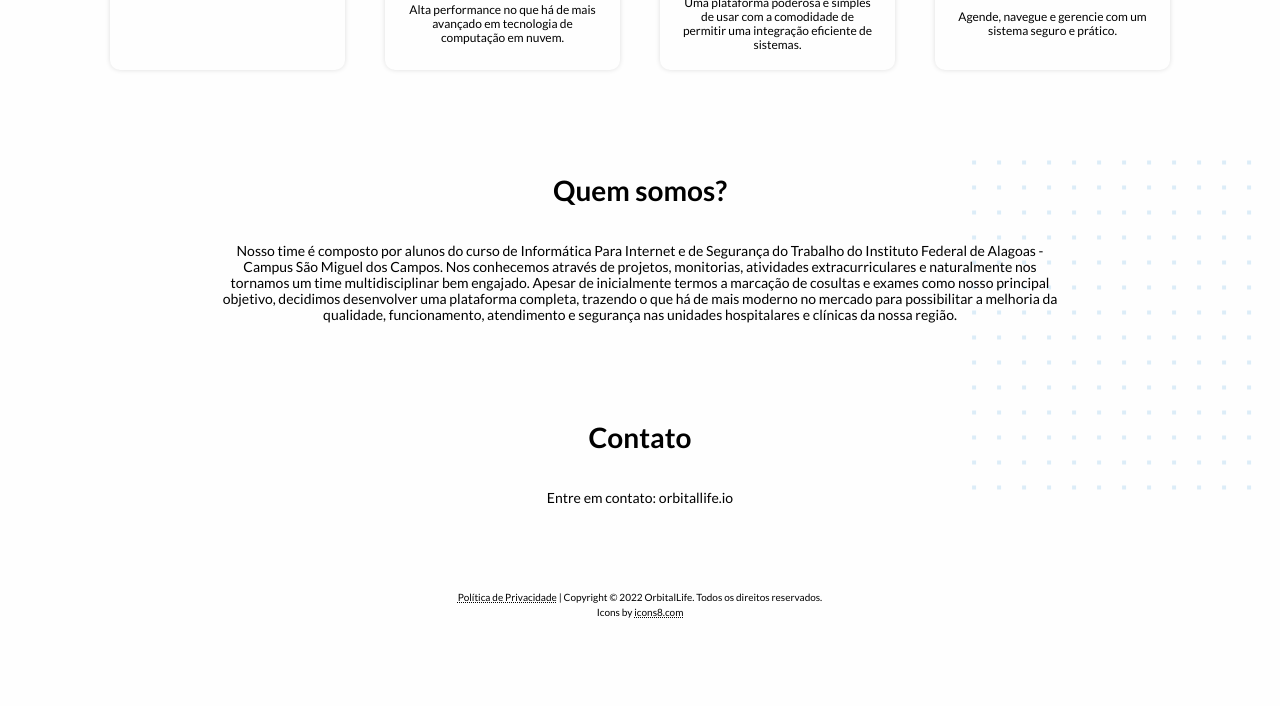
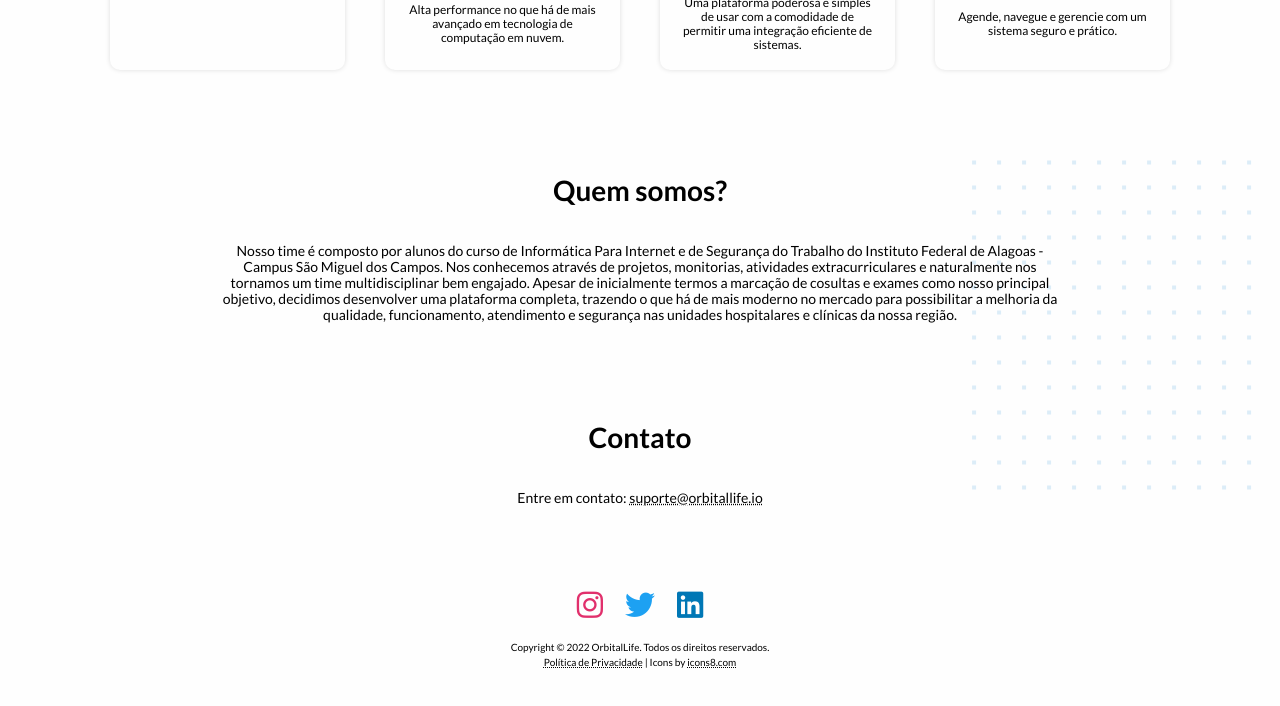
Before and after one commit to OrbitalLife/orbitallife-io, a plain HTML site: page index.html in a window 1280 px wide. Shown: the part 1288-1994 px from the top of the page. Drawn offline with Linux system fonts and the light colour scheme.

Commit message:
Updated partners and social links

```diff
--- a/css/styles.css
+++ b/css/styles.css
@@ -334,3 +334,21 @@ img.partners:hover {
 	background-size: 25px 25px;
 	filter: opacity(15%);
 }
+
+.social-profiles i {
+	margin: 0 10px;
+	font-size: 30px;
+}
+
+
+.social-profiles .fa-instagram {
+	color: #e1306c;
+}
+
+.social-profiles .fa-twitter {
+	color: #1da1f2;
+}
+
+.social-profiles .fa-linkedin {
+	color: #0077b5;
+}
--- a/index.html
+++ b/index.html
@@ -60,16 +60,16 @@
 			<div class="pure-u-1 partners-container">
 				<div class="pure-g">
 					<div class="pure-u-1 pure-u-md-1-2 pure-u-lg-1-4">
-						<img class="partners pure-img" src="img/ifal.png" alt="Instituto Federal de Alagoas">
+						<a href="https://www2.ifal.edu.br/" target="_blank"><img class="partners pure-img" src="img/ifal.png" alt="Instituto Federal de Alagoas"></a>
 					</div>
 					<div class="pure-u-1 pure-u-md-1-2 pure-u-lg-1-4">
-						<img class="partners pure-img" src="img/santacasa.png" alt="Santa Casa de Misericórdia de São Miguel dos Campos">
+						<a href="https://santacasadesaomiguel.com.br/" target="_blank"><img class="partners pure-img" src="img/santacasa.png" alt="Santa Casa de Misericórdia de São Miguel dos Campos"></a>
 					</div>
 					<div class="pure-u-1 pure-u-md-1-2 pure-u-lg-1-4">
-						<img class="partners pure-img" src="img/espaco.jpg" alt="Espaço 4.0">
+						<a href="https://instagram.com/espaco4.0smc" target="_blank"><img class="partners pure-img" src="img/espaco.jpg" alt="Espaço 4.0"></a>
 					</div>
 					<div class="pure-u-1 pure-u-md-1-2 pure-u-lg-1-4">
-						<img class="partners pure-img" src="img/krypton.png" alt="Krypton produtora">
+						<a href="https://instagram.com/krypton.produtora" target="_blank"><img class="partners pure-img" src="img/krypton.png" alt="Krypton produtora"></a>
 					</div>
 				</div>
 			</div>
@@ -132,7 +132,7 @@
 		<div class="pure-g">
 			<h2 class="pure-u-1">Contato</h2>
 			<div class="pure-u-1">
-				<p style="text-align: center;">Entre em contato: <a href="mailto:admin@orbitallife.io">orbitallife.io</a></p>
+				<p style="text-align: center;">Entre em contato: <a href="mailto:suporte@orbitallife.io" style="text-decoration: underline dotted;">suporte@orbitallife.io</a></p>
 			</div>
 		</div>
 	</section>
@@ -141,8 +141,17 @@
 		<footer>
 			<div class="pure-g">
 				<div class="pure-u-1">
-					<p style="text-align: center;"><a href="politica-de-privacidade.html">Política de Privacidade</a> | Copyright &copy; 2022 OrbitalLife. Todos os direitos reservados.<br>
-						Icons by <a href="https://icons8.com" target="_blank">icons8.com</a></p>
+					<p class="social-profiles">
+						<a href="https://instagram.com/orbitallife" target="_blank"><i class="fa-brands fa-instagram"></i></a>
+						<a href="https//twitter.com/orbitallife" target="_blank"><i class="fa-brands fa-twitter"></i></a>
+						<a href="https://www.linkedin.com/company/orbitallife" target="_blank"><i class="fa-brands fa-linkedin"></i></a>
+					</p>
+				</div>
+			</div>
+			<div class="pure-g">
+				<div class="pure-u-1">
+					<p style="text-align: center;">Copyright &copy; 2022 OrbitalLife. Todos os direitos reservados.<br>
+						<a href="politica-de-privacidade.html">Política de Privacidade</a> | Icons by <a href="https://icons8.com" target="_blank">icons8.com</a></p>
 				</div>
 			</div>
 		</footer>
--- a/js/go-to-top.js
+++ b/js/go-to-top.js
@@ -1,5 +1,5 @@
 document.addEventListener ('DOMContentLoaded', () => {
-	// Show a go-to-top button when page scrolls (only on mobile)
+	// Show a go-to-top button when page scrolls
 	let btn = document.getElementById('go-to-top');
 	window.addEventListener ('scroll', () => {
 		if (document.body.clientWidth >= 1024 && (document.body.scrollTop > 20 || document.documentElement.scrollTop > 20)) {
```
Also changed, not shown: politica-de-privacidade.html (+5 -5 lines).
